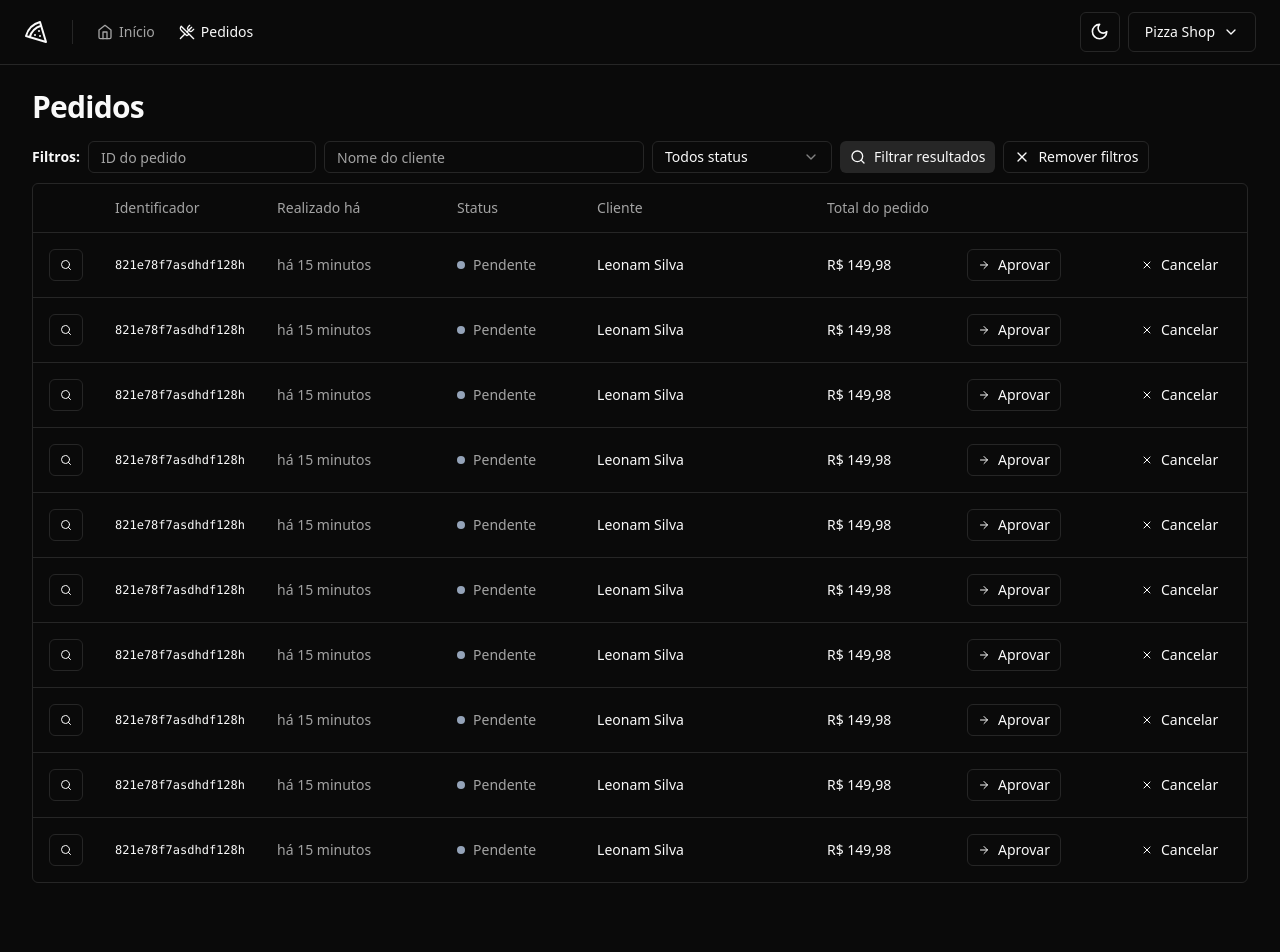
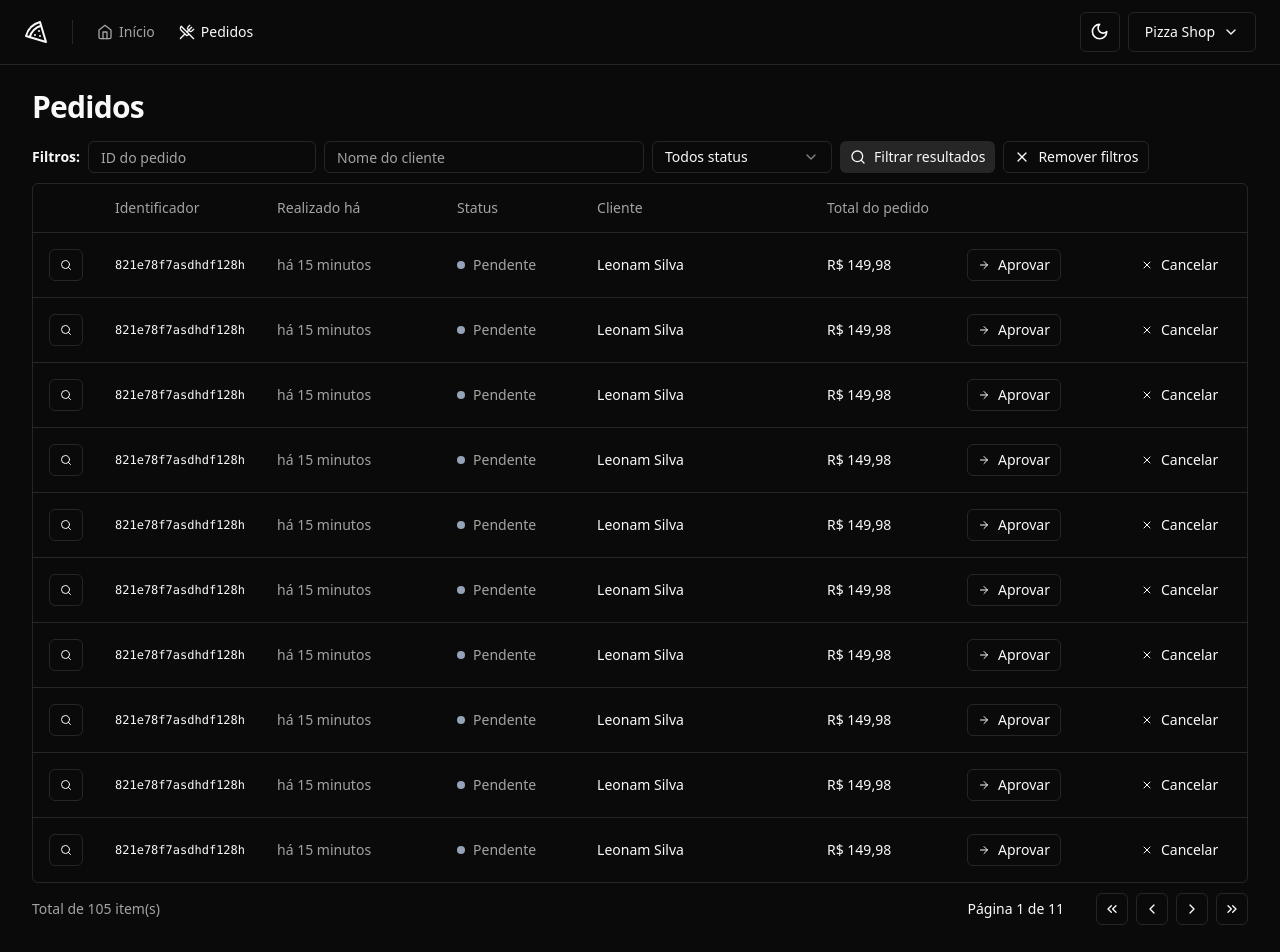
Before and after one commit to LeonamJop/Pizza-Shop, a React (Vite) app: page /orders in a window 1280 px wide. Shown: the top 952 px of the page. Before the commit the page ends 915 px from the top, so only its background shows below. Built offline with nearby package versions, Linux system fonts and the light colour scheme.

Commit message:
feat: create pagination component

```diff
--- a/src/pages/app/orders/orders.tsx
+++ b/src/pages/app/orders/orders.tsx
@@ -1,5 +1,6 @@
 import { Helmet } from 'react-helmet-async'
 
+import { Pagination } from '@/components/pagination'
 import {
   Table,
   TableBody,
@@ -17,7 +18,6 @@ export function Orders() {
       <Helmet title="Pedidos" />
       <div className="flex flex-col gap-4">
         <h1 className="text-3xl font-bold tracking-tight">Pedidos</h1>
-      </div>
         <div className="space-y-2.5">
           <OrderTableFilter />
 
@@ -42,6 +42,9 @@ export function Orders() {
               </TableBody>
             </Table>
           </div>
+
+          <Pagination pageIndex={0} totalCount={105} perPage={10} />
+        </div>
       </div>
     </>
   )
```
Lines whose indentation alone changed are shown as unchanged.
